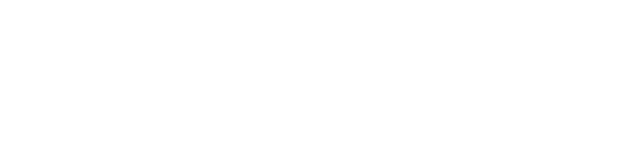
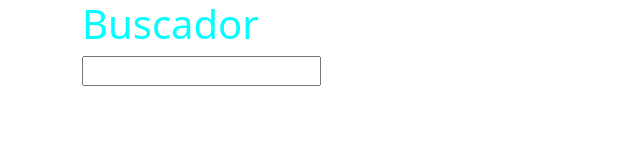
Before and after one commit to alextp97/Search-on-Type, a plain HTML site: page index.html in a window 1280 px wide. Shown: the whole page, without its empty margins (0-640 px from the left). Drawn offline with nearby package versions, Linux system fonts and the light colour scheme.

Commit message:
Creación de los archivos principales

```diff
--- a/estilos/style.css
+++ b/estilos/style.css
@@ -0,0 +1,3 @@
+h1 {
+    color: aqua;
+}
--- a/index.html
+++ b/index.html
@@ -4,10 +4,21 @@
     <meta charset="UTF-8">
     <meta http-equiv="X-UA-Compatible" content="IE=edge">
     <meta name="viewport" content="width=device-width, initial-scale=1.0">
+    <LINK REL=StyleSheet HREF="estilos\style.css" TYPE="text/css" MEDIA=screen>
+    <link href="https://cdn.jsdelivr.net/npm/bootstrap@5.1.3/dist/css/bootstrap.min.css" rel="stylesheet" integrity="sha384-1BmE4kWBq78iYhFldvKuhfTAU6auU8tT94WrHftjDbrCEXSU1oBoqyl2QvZ6jIW3" crossorigin="anonymous">
     <title>Search On Type - ATP</title>
 </head>
 <body>
 
+    <script src="scripts\myscript.js"></script>
+
+    <div class="container">
+        <h1>Buscador</h1>
+
+        <input type="text" id="formulario">
+    </div>
+
+
 
 </body>
 </html>
```
Also changed, not shown: scripts/myscript.js (added).
